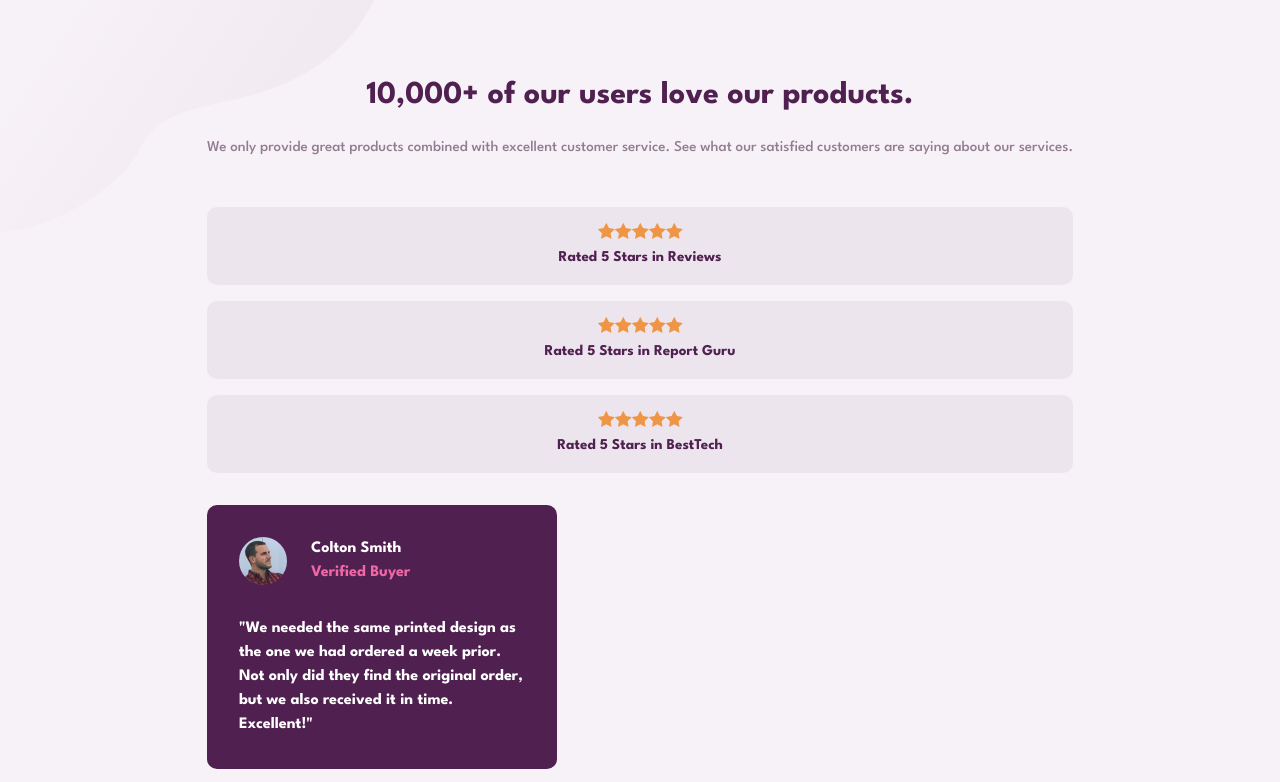
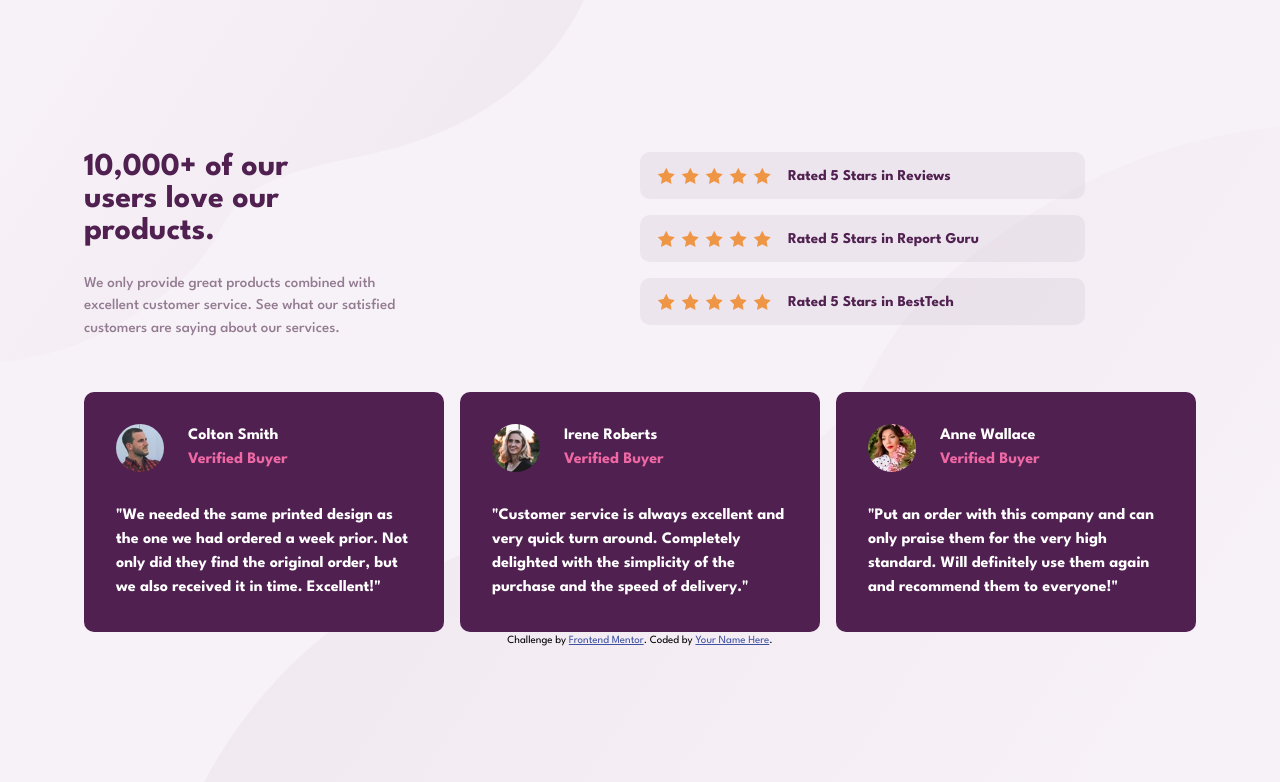
Before and after one commit to NatnaelSisay/social-proof-section-master, a website built with Parcel: page src/index.html in a window 1280 px wide. Shown: the top 782 px of the page. Built offline with nearby package versions, Linux system fonts and the light colour scheme.

Commit message:
desktop setup basic

```diff
--- a/src/assets/scss/components/_card.scss
+++ b/src/assets/scss/components/_card.scss
@@ -2,7 +2,7 @@
 
 .card {
 	background-color: $clr-primary-1;
-	max-width: 350px;
+	min-width: 350px;
 	padding: 2rem;
 
 	border-radius: 10px;
--- a/src/assets/scss/components/_rate.scss
+++ b/src/assets/scss/components/_rate.scss
@@ -9,18 +9,38 @@
 	margin-bottom: 1rem;
 	padding: 1rem;
 	border-radius: 10px;
+	max-width: 445px;
 
 	color: $clr-primary-1;
 	font-weight: $fw-bold;
 
 	&__icons {
 		display: flex;
-		align-items: center;
+		gap: 0.25rem;
+		align-items: flex-end;
 		justify-content: center;
+		height: 15px;
 	}
 
 	.star-icon::before {
 		content: url("../../../images/icon-star.svg");
-		display: block;
+		display: flex;
+
+		justify-content: center;
+		width: 20px;
+		height: 15px;
+	}
+
+	&__text {
+		line-height: 1;
+
+		height: 15px;
+		padding: 0.1rem;
+		padding-left: 1rem;
+	}
+
+	@media (min-width: 600px) {
+		flex-direction: row;
+		align-items: center;
 	}
 }
--- a/src/assets/scss/pages/_home.scss
+++ b/src/assets/scss/pages/_home.scss
@@ -12,14 +12,30 @@ body {
 	background-position: top left, bottom right;
 	background-repeat: no-repeat;
 	background-color: $clr-neutral-2;
+
+	@media (min-width: 600px) {
+		background: url("../../../images/bg-pattern-top-desktop.svg"),
+			url("../../../images/bg-pattern-bottom-desktop.svg");
+		background-repeat: no-repeat;
+		background-position: top left, bottom right;
+
+		background-color: $clr-neutral-2;
+
+		margin-top: 0;
+		height: 100vh;
+	}
 }
-.section-one {
-	text-align: center;
-	margin-bottom: 1rem;
-	// outline: 1px solid red;
+
+.main {
+	min-width: 350px;
+	max-width: 1112px;
 
 	display: grid;
-	gap: 3rem;
+	align-items: start;
+
+	@media (min-width: 600px) {
+		grid-template-rows: 1fr 1fr;
+	}
 }
 
 .main__title {
@@ -31,14 +47,40 @@ body {
 	color: $clr-primary-1;
 
 	margin-bottom: 1.5rem;
+
+	@media (min-width: 600px) {
+		padding: 0;
+		width: 50%;
+	}
 }
 
 .main__summary {
 	color: $clr-neutral-1;
 	font-weight: $fw-medium;
+
+	@media (min-width: 600px) {
+		width: 60%;
+	}
+}
+
+.section-one {
+	text-align: center;
+	margin-bottom: 1rem;
+
+	display: grid;
+
+	@media (min-width: 600px) {
+		grid-template-columns: 1fr 1fr;
+		text-align: left;
+		margin-bottom: 0rem;
+	}
 }
 
 .section-two {
 	display: grid;
 	gap: 1rem;
+
+	@media (min-width: 600px) {
+		grid-template-columns: 1fr 1fr 1fr;
+	}
 }
```
